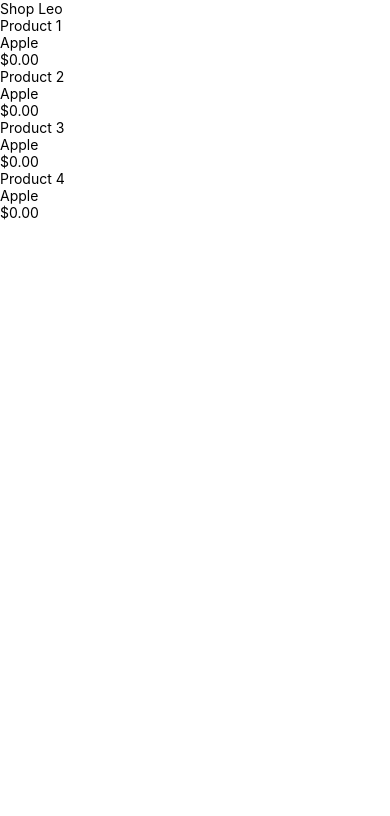
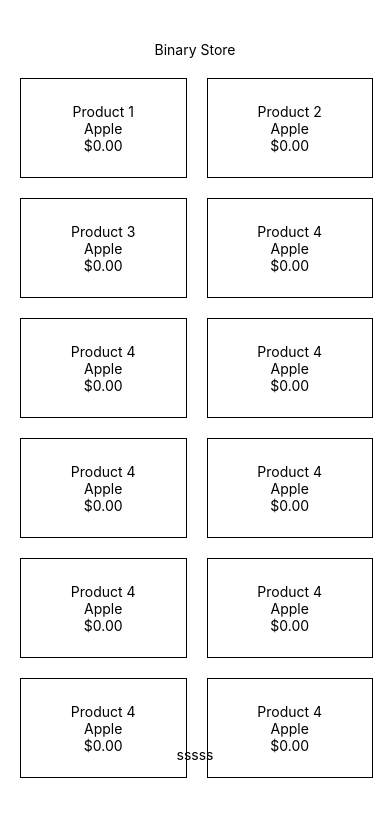
Before and after one commit to BinaryLeo/react_native_shop_cart, a React Native app: screen / in a window 390 px wide. Shown: the top 816 px of the page. Built offline with nearby package versions, Linux system fonts and the light colour scheme; grey boxes are pictures that could not be loaded.

Commit message:
style: product card

```diff
--- a/package.json
+++ b/package.json
@@ -20,12 +20,14 @@
     "react-native-web": "~0.18.7",
     "react-redux": "^8.0.2",
     "redux": "^4.2.0",
-    "redux-toolkit": "^1.1.2"
+    "redux-toolkit": "^1.1.2",
+    "styled-components": "^5.3.5"
   },
   "devDependencies": {
     "@babel/core": "^7.12.9",
     "@types/react": "~18.0.0",
     "@types/react-native": "~0.69.1",
+    "@types/styled-components-react-native": "^5.1.3",
     "typescript": "^4.6.3"
   },
   "private": true
--- a/src/constants/index.ts
+++ b/src/constants/index.ts
@@ -36,5 +36,77 @@ export const products: IProduct[] = [
         inStock:true,
         image:'https://files.tecnoblog.net/wp-content/uploads/2021/01/imagem-padrao-fundo-transparente-quadrado-700x700.png'
 
+    },
+    {
+        id: 5,
+        name: 'Product 4',
+        brand:'Apple',
+        price: 0,
+        inStock:true,
+        image:'https://files.tecnoblog.net/wp-content/uploads/2021/01/imagem-padrao-fundo-transparente-quadrado-700x700.png'
+
+    },
+    {
+        id: 6,
+        name: 'Product 4',
+        brand:'Apple',
+        price: 0,
+        inStock:true,
+        image:'https://files.tecnoblog.net/wp-content/uploads/2021/01/imagem-padrao-fundo-transparente-quadrado-700x700.png'
+
+    },
+    {
+        id: 7,
+        name: 'Product 4',
+        brand:'Apple',
+        price: 0,
+        inStock:true,
+        image:'https://files.tecnoblog.net/wp-content/uploads/2021/01/imagem-padrao-fundo-transparente-quadrado-700x700.png'
+
+    },
+    {
+        id: 8,
+        name: 'Product 4',
+        brand:'Apple',
+        price: 0,
+        inStock:true,
+        image:'https://files.tecnoblog.net/wp-content/uploads/2021/01/imagem-padrao-fundo-transparente-quadrado-700x700.png'
+
+    },
+    {
+        id: 9,
+        name: 'Product 4',
+        brand:'Apple',
+        price: 0,
+        inStock:true,
+        image:'https://files.tecnoblog.net/wp-content/uploads/2021/01/imagem-padrao-fundo-transparente-quadrado-700x700.png'
+
+    },
+    {
+        id: 10,
+        name: 'Product 4',
+        brand:'Apple',
+        price: 0,
+        inStock:true,
+        image:'https://files.tecnoblog.net/wp-content/uploads/2021/01/imagem-padrao-fundo-transparente-quadrado-700x700.png'
+
+    },
+    {
+        id: 11,
+        name: 'Product 4',
+        brand:'Apple',
+        price: 0,
+        inStock:true,
+        image:'https://files.tecnoblog.net/wp-content/uploads/2021/01/imagem-padrao-fundo-transparente-quadrado-700x700.png'
+
+    },
+    {
+        id: 12,
+        name: 'Product 4',
+        brand:'Apple',
+        price: 0,
+        inStock:true,
+        image:'https://files.tecnoblog.net/wp-content/uploads/2021/01/imagem-padrao-fundo-transparente-quadrado-700x700.png'
+
     }
 ]
--- a/src/screen/shop/index.tsx
+++ b/src/screen/shop/index.tsx
@@ -1,14 +1,22 @@
-import { View, Text, Image } from "react-native";
+import { View, Text, Image, FlatList } from "react-native";
 import { products } from "../../constants";
 import 'intl';
 import 'intl/locale-data/jsonp/en';
-import {styles}  from './styles'
+import {Container,ListContainer,Wrapper,CardProduct} from './styles'
 export const Shop = () => {
   return (
-    <View>
-      <Text>Shop Leo</Text>
-      {products?.map((item) => (
-        <View key={item.id}>
+    <Container>
+      <Text>Binary Store</Text>
+      <ListContainer>
+      <Wrapper>
+
+      <FlatList
+      data={products}
+      keyExtractor = {(item:any)=>item.id}
+      showsVerticalScrollIndicator={false}
+      numColumns={2}
+      renderItem={({item})=>(
+          <CardProduct>
           <Image source={{ uri: item.image }} />
           <Text>{item.name}</Text>
           <Text>{item.brand}</Text>
@@ -17,8 +25,12 @@ export const Shop = () => {
             currency:'USD'
           }).format(item.price)}</Text>
 
-        </View>
-      ))}
-    </View>
+        </CardProduct>
+      )}
+      />
+      </Wrapper>
+      </ListContainer>
+      <Text>sssss</Text>
+    </Container>
   );
 };
--- a/src/screen/shop/styles.ts
+++ b/src/screen/shop/styles.ts
@@ -1,13 +1,26 @@
-import { StyleSheet } from "react-native";
-export const styles = StyleSheet.create({
-  container: {
-    width:100,
-    marginTop:30,
-    flexDirection: "column",
-    justifyContent: "center",
-    alignItems: "center",
-  },
-  image: {},
-  addCart: {},
-  removCart: {},
-});
+import styled from "styled-components/native";
+//npm install --save-dev @types/styled-components-react-native
+
+export const Container = styled.View`
+  width: 100%;
+  flex-direction: column;
+  align-items: center;
+  justify-content: center;
+  margin-top: 20px;
+`;
+export const ListContainer = styled.View`
+  width: 100%;
+  height: 90%;
+`;
+export const Wrapper = styled.View`
+  margin-top: 10px;
+  padding: 0 10px;
+`;
+export const CardProduct = styled.View`
+  margin: 10px 10px;
+  width: 45%;
+  height: 100px;
+  align-items: center;
+  border: 1px solid black;
+  justify-content: center;
+`;
```
Also changed, not shown: 1 other file (tests, documents, lock files or other folders).
